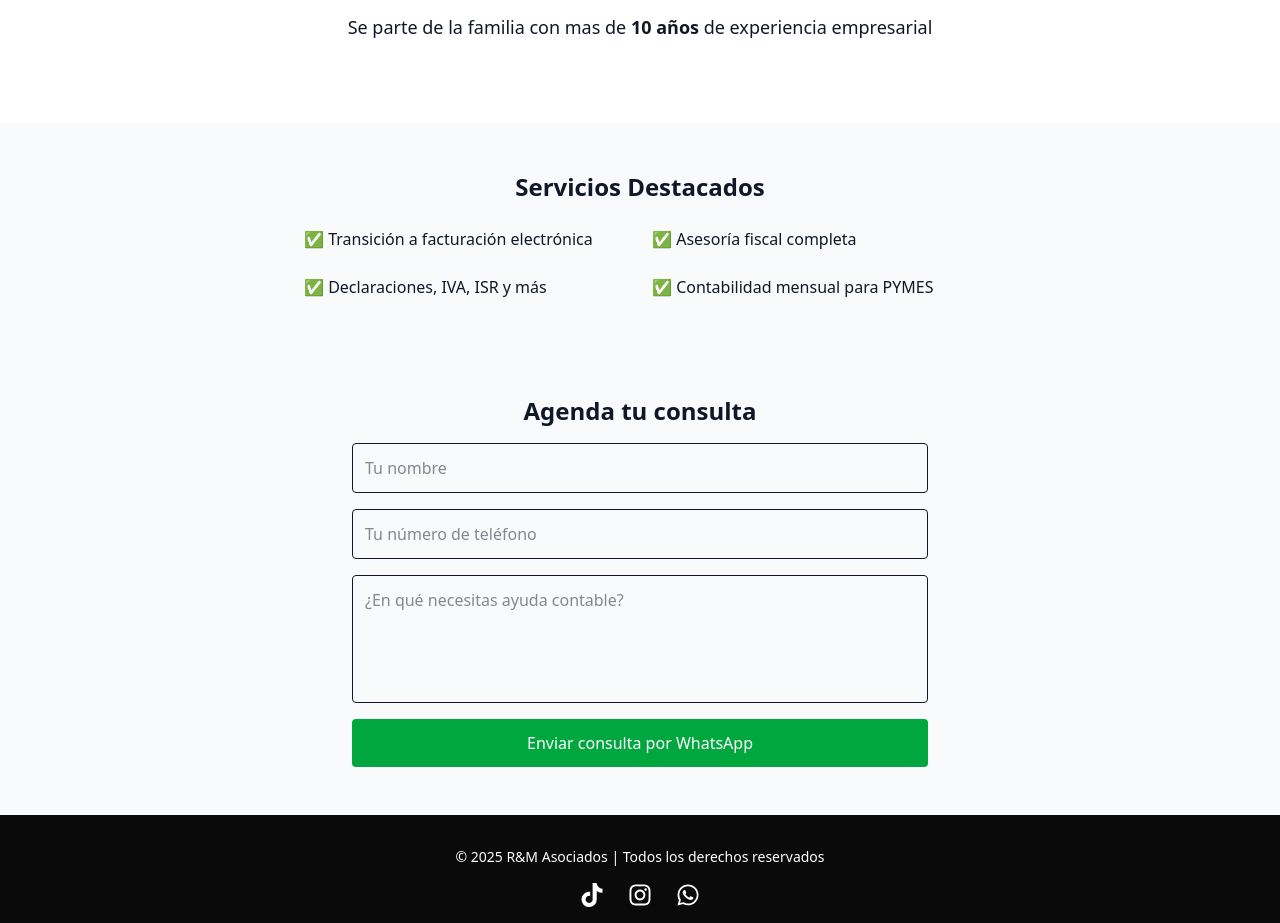
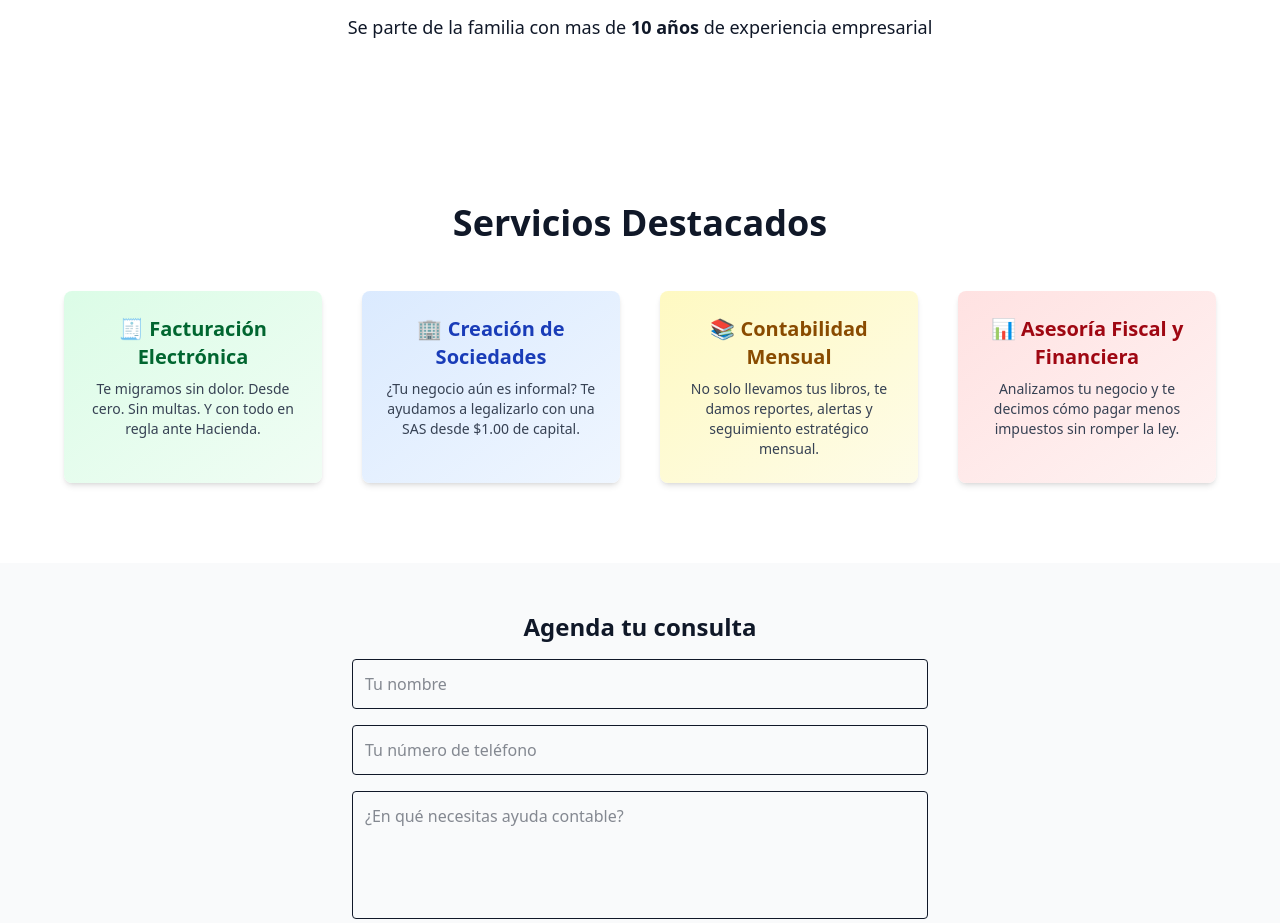
Before and after one commit to josrom2704/rm-asociados, a Next.js app: page / in a window 1280 px wide. Shown: the part 920-1843 px from the top of the page. Built offline with nearby package versions, Linux system fonts and the light colour scheme.

Commit message:
Actualización de favicon y head

```diff
--- a/app/page.tsx
+++ b/app/page.tsx
@@ -9,7 +9,7 @@ export default function Home() {
   return (
     <main className="bg-white min-h-screen text-gray-900 scroll-smooth">
       <motion.header
-        id = "inicio"
+        id="inicio"
         className="text-center py-10 bg-gradient-to-b from-blue-800 to-blue-500 text-white"
         initial={{ opacity: 0, y: -50 }}
         animate={{ opacity: 1, y: 0 }}
@@ -67,20 +67,72 @@ export default function Home() {
 
 
       <motion.section
-        className="py-12 px-6 bg-gray-50 scroll-mt-20"
+        id="servicios"
+        className="py-20 px-6 bg-white dark:bg-[#0a0a0a]"
         initial={{ opacity: 0, y: 50 }}
         whileInView={{ opacity: 1, y: 0 }}
         transition={{ duration: 0.6 }}
         viewport={{ once: true }}
       >
-        <h2 className="text-2xl font-semibold mb-6 text-center">Servicios Destacados</h2>
-        <ul className="grid md:grid-cols-2 gap-6 text-left max-w-2xl mx-auto">
-          <li>✅ Transición a facturación electrónica</li>
-          <li>✅ Asesoría fiscal completa</li>
-          <li>✅ Declaraciones, IVA, ISR y más</li>
-          <li>✅ Contabilidad mensual para PYMES</li>
-        </ul>
+        <div className="max-w-6xl mx-auto text-center">
+          <h2 className="text-4xl font-bold mb-12 text-gray-900 dark:text-white">Servicios Destacados</h2>
+
+          <div className="grid gap-10 sm:grid-cols-2 lg:grid-cols-4">
+            {/* Servicio 1 */}
+            <motion.div
+              whileHover={{ scale: 1.05 }}
+              className="bg-gradient-to-br from-green-100 to-green-50 dark:from-green-900 dark:to-green-800 p-6 rounded-lg shadow-md transition-all"
+            >
+              <h3 className="text-xl font-semibold text-green-800 dark:text-green-200 mb-2">
+                🧾 Facturación Electrónica
+              </h3>
+              <p className="text-sm text-gray-700 dark:text-gray-300">
+                Te migramos sin dolor. Desde cero. Sin multas. Y con todo en regla ante Hacienda.
+              </p>
+            </motion.div>
+
+            {/* Servicio 2 */}
+            <motion.div
+              whileHover={{ scale: 1.05 }}
+              className="bg-gradient-to-br from-blue-100 to-blue-50 dark:from-blue-900 dark:to-blue-800 p-6 rounded-lg shadow-md transition-all"
+            >
+              <h3 className="text-xl font-semibold text-blue-800 dark:text-blue-200 mb-2">
+                🏢 Creación de Sociedades
+              </h3>
+              <p className="text-sm text-gray-700 dark:text-gray-300">
+                ¿Tu negocio aún es informal? Te ayudamos a legalizarlo con una SAS desde $1.00 de capital.
+              </p>
+            </motion.div>
+
+            {/* Servicio 3 */}
+            <motion.div
+              whileHover={{ scale: 1.05 }}
+              className="bg-gradient-to-br from-yellow-100 to-yellow-50 dark:from-yellow-900 dark:to-yellow-800 p-6 rounded-lg shadow-md transition-all"
+            >
+              <h3 className="text-xl font-semibold text-yellow-800 dark:text-yellow-200 mb-2">
+                📚 Contabilidad Mensual
+              </h3>
+              <p className="text-sm text-gray-700 dark:text-gray-300">
+                No solo llevamos tus libros, te damos reportes, alertas y seguimiento estratégico mensual.
+              </p>
+            </motion.div>
+
+            {/* Servicio 4 */}
+            <motion.div
+              whileHover={{ scale: 1.05 }}
+              className="bg-gradient-to-br from-red-100 to-red-50 dark:from-red-900 dark:to-red-800 p-6 rounded-lg shadow-md transition-all"
+            >
+              <h3 className="text-xl font-semibold text-red-800 dark:text-red-200 mb-2">
+                📊 Asesoría Fiscal y Financiera
+              </h3>
+              <p className="text-sm text-gray-700 dark:text-gray-300">
+                Analizamos tu negocio y te decimos cómo pagar menos impuestos sin romper la ley.
+              </p>
+            </motion.div>
+          </div>
+        </div>
       </motion.section>
+
 
       <motion.section
         id="formulario-consulta"
```
Lines whose indentation alone changed are shown as unchanged.
